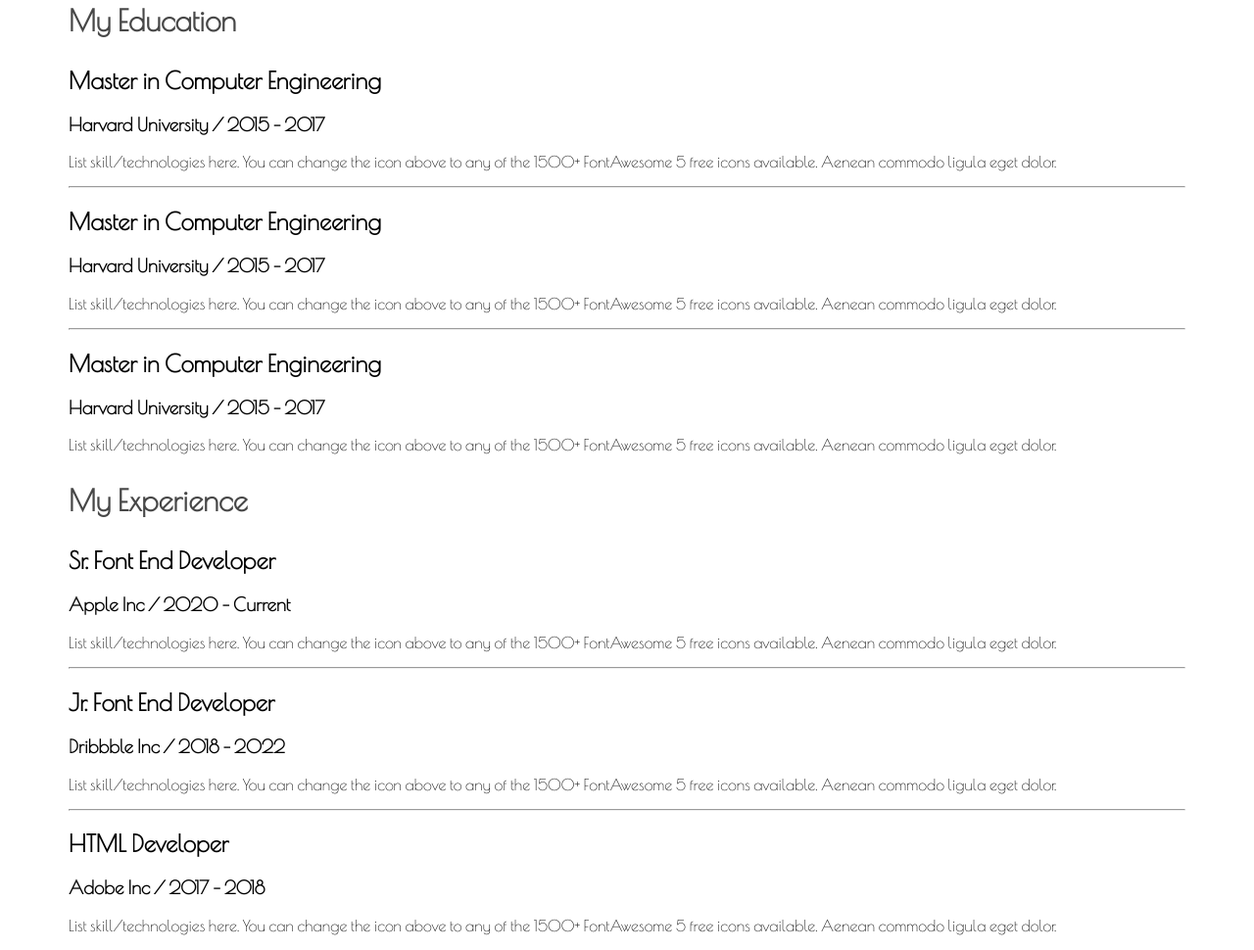
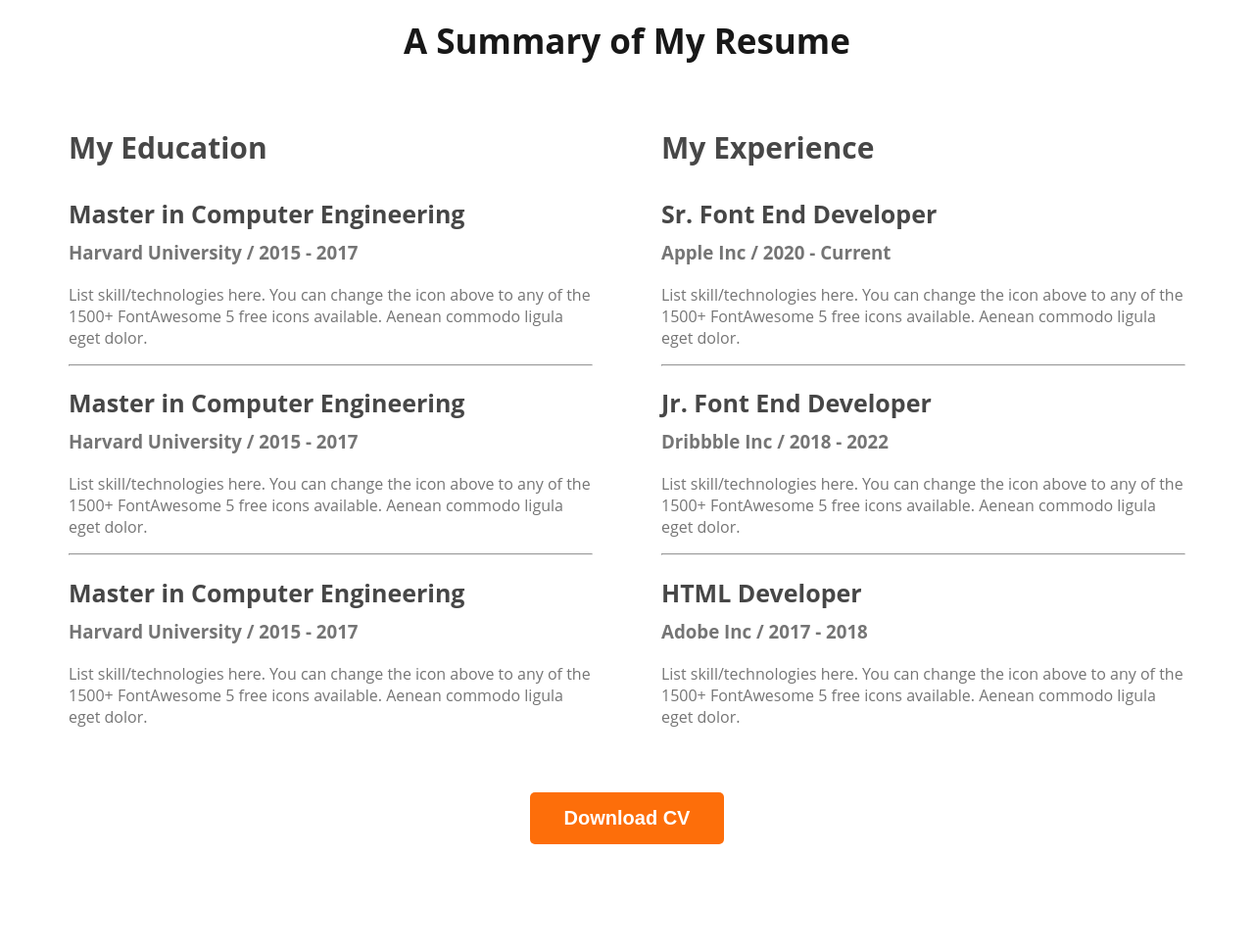
Before and after one commit to abmnadim/developer-portfolio, a plain HTML site: page index.html in a window 1280 px wide. Shown: the part 2285-3255 px from the top of the page at 98% size. After the commit the page ends 3155 px from the top, so only its background shows below. Drawn offline with nearby package versions, Linux system fonts and the light colour scheme.

Commit message:
finished the  resume section

```diff
--- a/index.html
+++ b/index.html
@@ -132,6 +132,9 @@
                     </div>
                 </div>
             </div>
+            <div class="download-cv">
+                <button class="btn-primary">Download CV</button>
+            </div>
         </section>
     </main>
     <footer>
--- a/styles/portfolio.css
+++ b/styles/portfolio.css
@@ -1,6 +1,7 @@
 /* common shared styles */
 body {
-    font-family: 'Poiret One', cursive;
+    /* font-family: 'Poiret One', cursive; */
+    font-family: Open Sans;
 }
 
 .btn-primary {
@@ -157,3 +158,33 @@ main section {
     font-size: 30px;
     font-weight: 700;
 }
+
+.resume-container {
+    display: flex;
+    gap: 70px;
+}
+
+.resume-item-title {
+    color: #474747;
+    font-size: 25px;
+    font-weight: 700;
+    margin-bottom: 10px;
+}
+
+.resume-item-institute {
+    margin-bottom: 20px;
+    margin-top: 0px;
+}
+
+.resume-item-institute, .resume-item-description {
+    color: #757575;
+}
+
+/* .resume-container hr {
+    margin: 30px;
+} */
+
+.download-cv {
+    text-align: center;
+    margin-top: 50px;
+}
```
